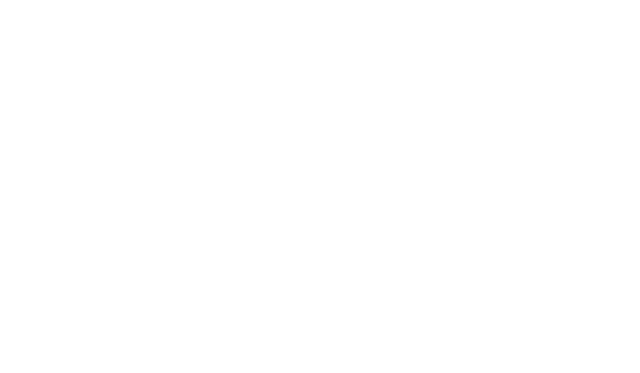
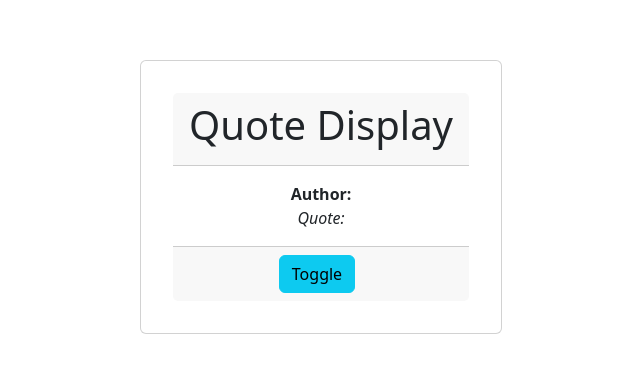
Before and after one commit to vrittech/Vrittech-Frontend-04, a React (Vite) app in the folder vite-test/ecomm/: page /quotes in a window 1280 px wide. Before the commit this address had no page. Shown: the part 203-576 px from the top of the page, without its empty margins (319-959 px from the left). Built offline with nearby package versions, Linux system fonts and the light colour scheme.

Commit message:
feat: useEffect, useState

```diff
--- a/vite-test/ecomm/package.json
+++ b/vite-test/ecomm/package.json
@@ -10,6 +10,7 @@
     "preview": "vite preview"
   },
   "dependencies": {
+    "axios": "^1.5.1",
     "bootstrap": "^5.3.2",
     "react": "^18.2.0",
     "react-bootstrap": "^2.9.0",
--- a/vite-test/ecomm/src/App.jsx
+++ b/vite-test/ecomm/src/App.jsx
@@ -1,15 +1,14 @@
-import { useState } from "react";
-import reactLogo from "./assets/react.svg";
-import viteLogo from "/vite.svg";
 import "./App.css";
 import { Routes, Route } from "react-router-dom";
 import Counter from "./components/Counter";
+import QuoteDisplay from "./components/Student";
 
 function App() {
   return (
     <>
       <Routes>
         <Route path="/" element={<Counter />} />
+        <Route path="/quotes" element={<QuoteDisplay />} />
       </Routes>
     </>
   );
--- a/vite-test/ecomm/src/components/Counter.jsx
+++ b/vite-test/ecomm/src/components/Counter.jsx
@@ -1,4 +1,5 @@
-import React, { useState } from "react";
+import axios from "axios";
+import React, { useEffect, useState } from "react";
 import {
   Button,
   Card,
@@ -8,13 +9,45 @@ import {
 } from "react-bootstrap";
 
 const Counter = () => {
-  //usestate
-  let [count, setCount] = useState(0);
+  let [count, setCount] = useState(10000000);
+  const [student, setStudent] = useState("");
+
+  //Side effect
+  //COmponent first render/ every render
+  useEffect(() => {
+    setTimeout(() => {
+      setCount(count - 1);
+    }, 1000);
+  });
+
+  async function getAllProducts() {
+    const resp = await axios.get("/products");
+    setProduct(resp.data.products);
+  }
+  //Dependency array
+  // useEffect( () => {
+  //   console.log("Counter Component (First page render/load)");
+  // getAllProducts();
+  // }, []);
   // let count = 0;
+
+  useEffect(() => {
+    console.log("Specific state change ( render/load)");
+  }, [count]);
 
   const increment = (e) => {
     e.preventDefault();
     setCount(count + 1);
+  };
+  const decrement = (e) => {
+    e.preventDefault();
+    // setCount(count - 1);
+    setStudent("Ram");
+  };
+  const reset = (e) => {
+    e.preventDefault();
+    // setCount(0);
+    setStudent("Shyam");
   };
 
   return (
@@ -24,15 +57,18 @@ const Counter = () => {
       </CardHeader>
       <CardBody>
         <h4>{count}</h4>
+        <h4>{student}</h4>
       </CardBody>
       <CardFooter>
         <Button variant="success" className="me-2" onClick={increment}>
           Increment
         </Button>
-        <Button variant="warning" className="me-2">
+        <Button variant="warning" className="me-2" onClick={decrement}>
           Decrement
         </Button>
-        <Button variant="danger">Reset</Button>
+        <Button variant="danger" onClick={reset}>
+          Reset
+        </Button>
       </CardFooter>
     </Card>
   );
--- /dev/null
+++ b/vite-test/ecomm/src/components/Student.jsx
@@ -0,0 +1,49 @@
+import React, { useState } from "react";
+import {
+  Button,
+  Card,
+  CardBody,
+  CardFooter,
+  CardHeader,
+} from "react-bootstrap";
+import axios from "axios";
+
+const QuoteDisplay = () => {
+  const [id, setId] = useState(1);
+  const [author, setAuthor] = useState("");
+  const [quote, setQuote] = useState("");
+
+  const toggleQuotes = async (e) => {
+    e.preventDefault();
+
+    const response = await axios.get("https://dummyjson.com/quotes");
+
+    const { quotes } = response.data;
+
+    const qts = quotes.find((item) => item.id === id);
+
+    setAuthor(qts.author);
+    setQuote(qts.quote);
+
+    setId(id + 1);
+  };
+  return (
+    <Card>
+      <CardHeader>
+        <h1>Quote Display</h1>
+      </CardHeader>
+      <CardBody>
+        <b> Author:{author}</b>
+        <br />
+        <i className="">Quote:{quote}</i>
+      </CardBody>
+      <CardFooter>
+        <Button variant="info" className="me-2" onClick={toggleQuotes}>
+          Toggle
+        </Button>
+      </CardFooter>
+    </Card>
+  );
+};
+
+export default QuoteDisplay;
--- a/vite-test/ecomm/src/main.jsx
+++ b/vite-test/ecomm/src/main.jsx
@@ -1,4 +1,4 @@
-import React from "react";
+import React, { useEffect } from "react";
 import ReactDOM from "react-dom/client";
 import App from "./App.jsx";
 import "./index.css";
```
Also changed, not shown: 1 other file (tests, documents, lock files or other folders).
